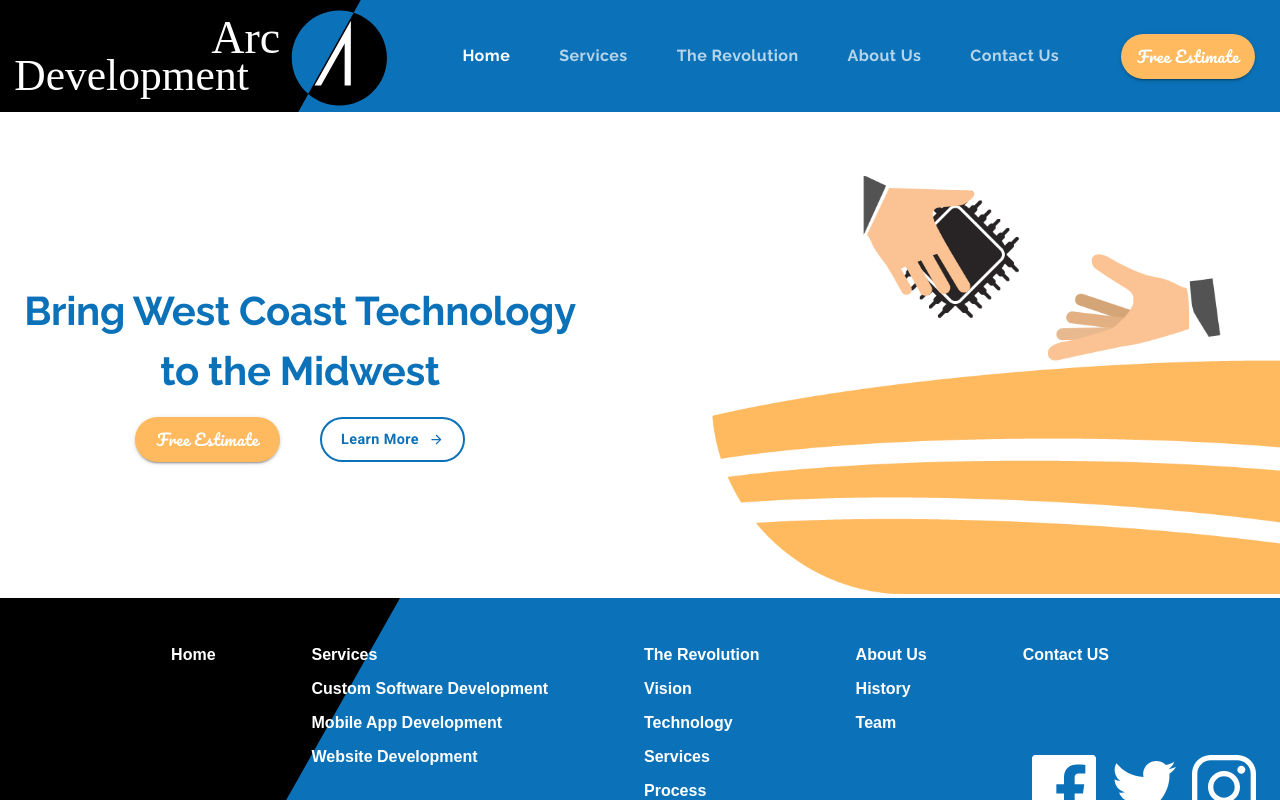
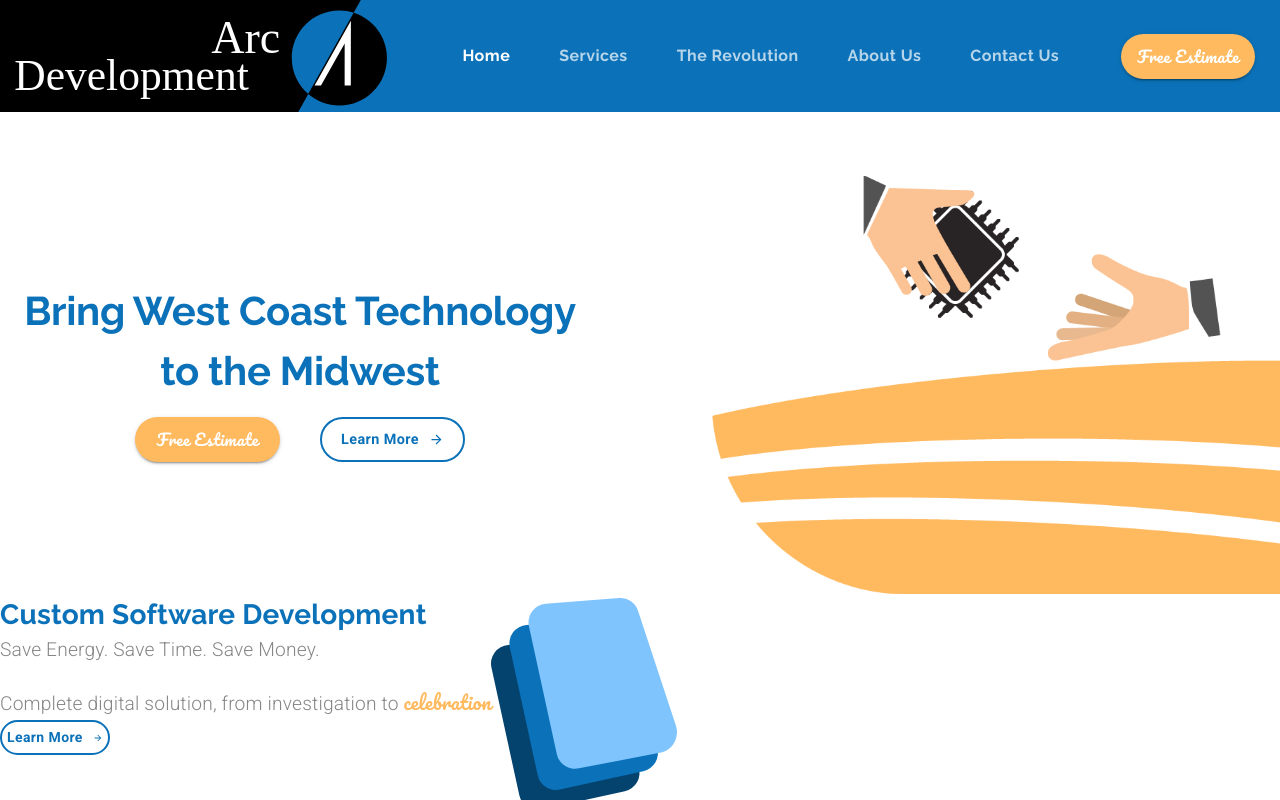
Before and after one commit to toshi-c-udemy/MaterialUIandReactJS-ArcDevelopment, a React (Create React App) app: page / in a window 1280 px wide. Shown: the top 800 px of the page. Built offline with nearby package versions, Linux system fonts and the light colour scheme.

Commit message:
【セクション5】67. Creating The Services Block - Custom Software
On branch MaterialUIandReactJS/Section5-AnimationAndTheLandingPage
Changes to be committed:
	modified:   src/components/LandingPage.js
	modified:   src/components/ui/Theme.js

```diff
--- a/src/components/LandingPage.js
+++ b/src/components/LandingPage.js
@@ -4,6 +4,7 @@
 
 import animationData from '../animations/landinganimation/data';
 import ButtonArrow from '../components/ui/ButtonArrow';
+import customSoftwareIcon from '../assets/Custom Software Icon.svg';
 
 const useStyle = makeStyles((theme) => ({
   animation: {
@@ -28,17 +29,18 @@
     marginTop: '1em',
   },
   learnButtonHero: {
-    borderColor: theme.palette.common.blue,
-    color: theme.palette.common.blue,
-    borderWidth: 2,
-    textTransform: 'none',
-    borderRadius: 50,
-    fontFamily: 'Roboto',
-    fontWeight: 'bold',
+    ...theme.typography.learnButton,
     fontSize: '0.9rem',
     height: 45,
     width: 145,
   },
+  learnButton: {
+    ...theme.typography.learnButton,
+    fontSize: '0,7rem',
+    height: 35,
+    padding: 5,
+  },
+
   mainContainer: {
     marginTop: '5em',
     [theme.breakpoints.down('md')]: {
@@ -54,6 +56,13 @@
     [theme.breakpoints.down('xs')]: {
       marginLeft: 0,
     },
+  },
+  specialText: {
+    fontFamily: 'Pacifico',
+    color: theme.palette.common.orange,
+  },
+  subtitle: {
+    marginBottom: '1em',
   },
 }));
 
@@ -73,6 +82,7 @@
   return (
     <Grid container direction='column' className={classes.mainContainer}>
       <Grid item>
+        {/*-----Hero Block-----*/}
         <Grid container justify='flex-end' alignItems='center' direction='row'>
           <Grid sm item className={classes.heroTextContainer}>
             <Typography variant='h2' align='center'>
@@ -99,6 +109,28 @@
           </Grid>
         </Grid>
       </Grid>
+      <Grid item>
+        {/*-----Service Block*/}
+        <Grid container direction='row'>
+          <Grid item>
+            <Typography variant='h4'>Custom Software Development</Typography>
+            <Typography variant='subtitle1' className={classes.subtitle}>
+              Save Energy. Save Time. Save Money.
+            </Typography>
+            <Typography variant='subtitle1'>
+              Complete digital solution, from investigation to{' '}
+              <span className={classes.specialText}>celebration</span>
+            </Typography>
+            <Button variant='outlined' className={classes.learnButton}>
+              <span style={{ marginRight: 10 }}>Learn More</span>
+              <ButtonArrow width={10} height={10} fill={theme.palette.common.blue} />
+            </Button>
+          </Grid>
+          <Grid item>
+            <img alt='custom software icon' src={customSoftwareIcon} />
+          </Grid>
+        </Grid>
+      </Grid>
     </Grid>
   );
 }
--- a/src/components/ui/Theme.js
+++ b/src/components/ui/Theme.js
@@ -2,6 +2,7 @@
 
 const arcBlue = '#0B72B9';
 const arcOrange = '#FFBA60';
+const arcGrey = '#868686';
 
 export default createMuiTheme({
   palette: {
@@ -33,8 +34,28 @@
       fontFamily: 'Raleway',
       fontWeight: 700,
       fontSize: '2.5rem',
-      color: `${arcBlue}`,
+      color: arcBlue,
       lineHeight: 1.5,
+    },
+    h4: {
+      fontFamily: 'Raleway',
+      fontSize: '1.75rem',
+      color: arcBlue,
+      fontWeight: 700,
+    },
+    subtitle1: {
+      fontSize: '1.2rem',
+      fontWeight: 300,
+      color: arcGrey,
+    },
+    learnButton: {
+      borderColor: arcBlue,
+      color: arcBlue,
+      borderWidth: 2,
+      textTransform: 'none',
+      borderRadius: 50,
+      fontFamily: 'Roboto',
+      fontWeight: 'bold',
     },
   },
 });
```
